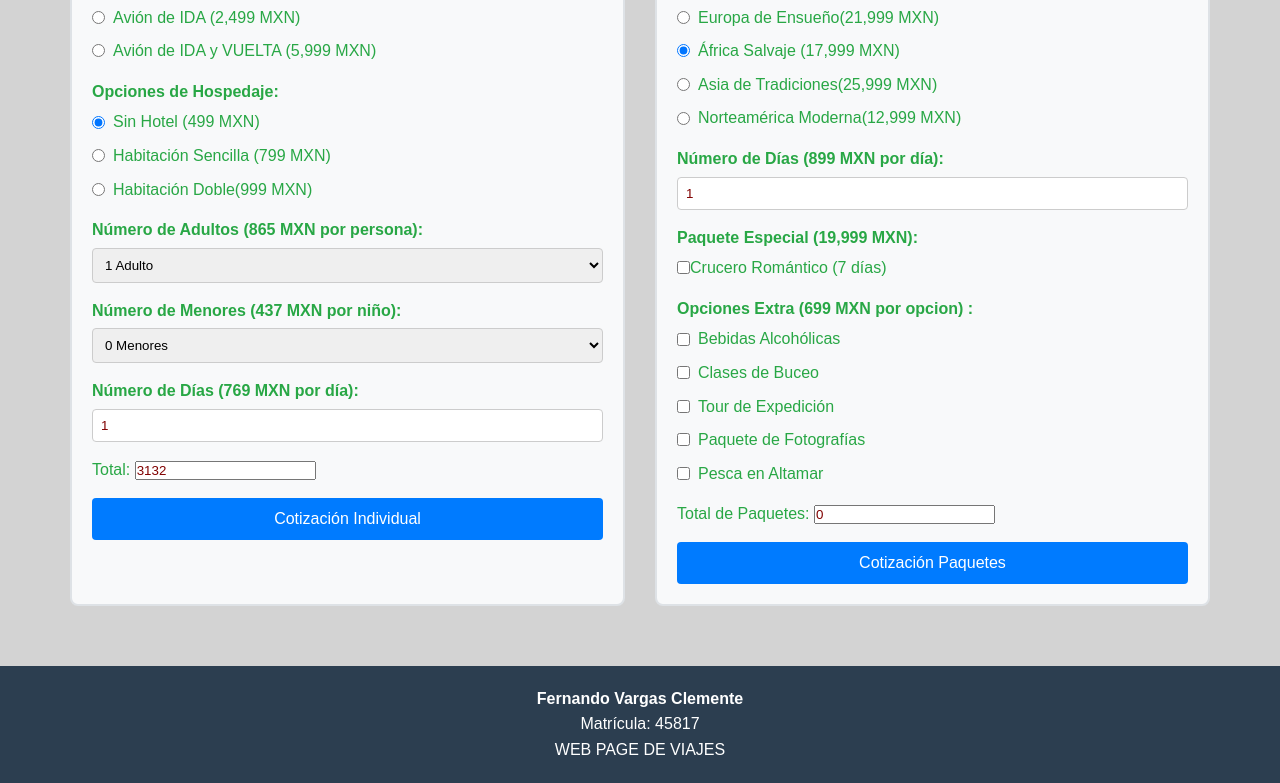
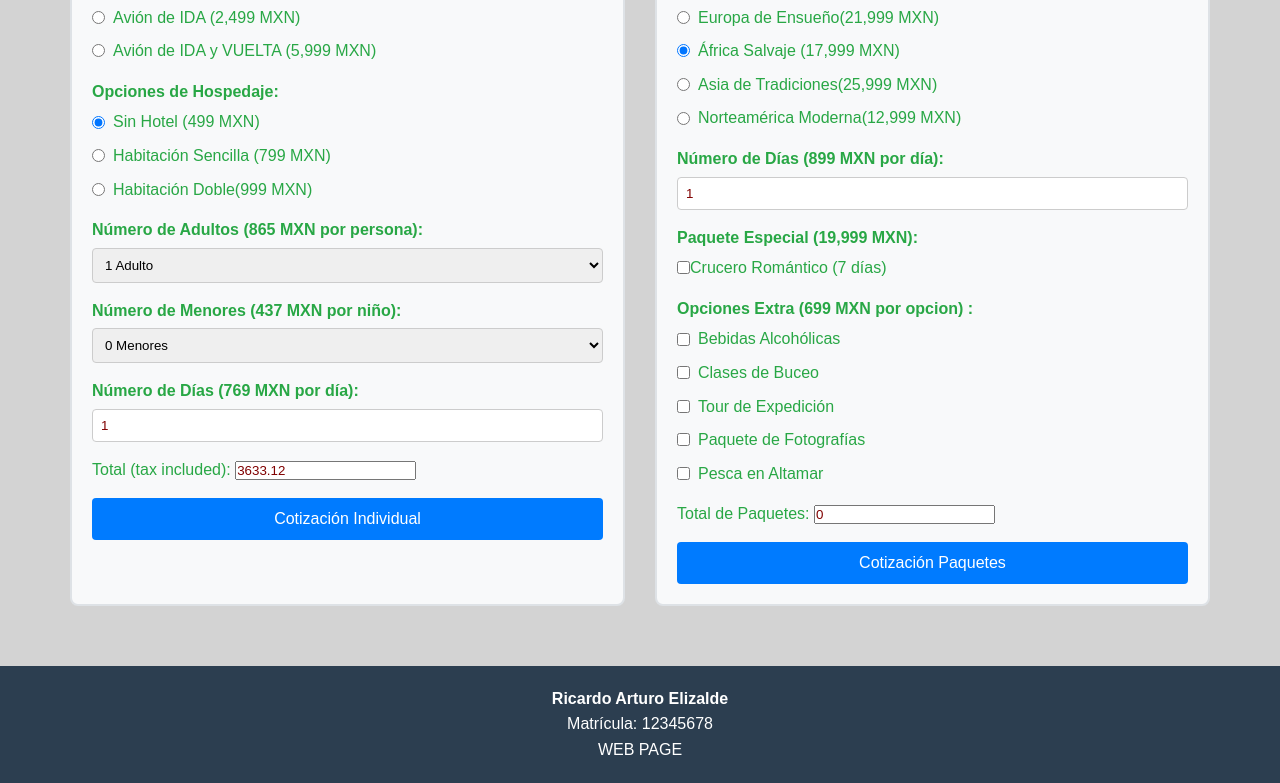
Before and after one commit to IDAI-SD2025-Avangers-2025/Agencias-viajes-FerV, a plain HTML site: page index.html in a window 1280 px wide. Both pictures are taken after a click on the button "Cotización Individual". Shown: the part 566-1349 px from the top of the page. Drawn offline with Linux system fonts and the light colour scheme.

Commit message:
tax implementation

```diff
--- a/index.html
+++ b/index.html
@@ -91,11 +91,11 @@
 
             <div class="form-group">
                 <label for="dias-individual">Número de Días (769 MXN por día):</label>
-                <input type="number" id="dias-individual" name="dias-individual" min="1" max="365" value="1">
+                <input type="number" id="dias-individual" name="dias-individual" min="1" max="365" value="1" >
             </div>
 
              <div class="CalculateI">
-                <label for="calculate">Total:</label>
+                <label for="calculate">Total (tax included):</label>
                 <input type="text" id="calculate" name="calculate" value="0" readonly>
             </div>
 
@@ -173,9 +173,9 @@
 
     <!-- PIE DE PÁGINA -->
     <footer class="footer">
-        <p><strong>Fernando Vargas Clemente</strong></p>
-        <p>Matrícula: 45817</p>
-        <p>WEB PAGE DE VIAJES</p>
+        <p><strong>Ricardo Arturo Elizalde</strong></p>
+        <p>Matrícula: 12345678</p>
+        <p>WEB PAGE</p>
     </footer>
 
 
--- a/script.js
+++ b/script.js
@@ -1,6 +1,8 @@
 
 function CalculateI(){
 
+    var subtotal = 0
+    var tax = 0
     var total = 0
 
     var vuelo = parseFloat(document.querySelector("input[name='vuelo']:checked").value);
@@ -9,7 +11,10 @@ function CalculateI(){
     var menores = parseFloat(document.getElementById('menores').value) * 465;
     var dias = parseFloat(document.getElementById('dias-individual').value) * 769;
 
-    total = vuelo + hospedaje + adultos + menores + dias
+    subtotal = (vuelo + hospedaje + adultos + menores + dias);
+    tax = (vuelo + hospedaje + adultos + menores + dias) * 0.16;
+    total = subtotal + tax
+
 
     document.getElementById("calculate").value = total;
 
@@ -21,18 +26,28 @@ function CalculateI(){
 
 function CalculateP(){
 
+
+    var subtotal = 0
+    var tax = 0
+    var total = 0
+
     var destino = parseFloat(document.querySelector("input[name='destino']:checked").value);
 
     var numDias = document.getElementById("dias-paquete").value * 899;
 
     var especial = 0;
     if(document.querySelector("input[name='especial']").checked){
+
+
+
         especial = 19999;
     }
 
     var extras = document.querySelectorAll("input[name='extras']:checked").length * 699
 
-    var total = destino + numDias + especial + extras
+    var subtotal = (destino + numDias + especial + extras);
+    var tax = (destino + numDias + especial + extras) * 0.16;
+    var total = subtotal + tax
 
     document.getElementById("calculatep").value = total;
 }
```
